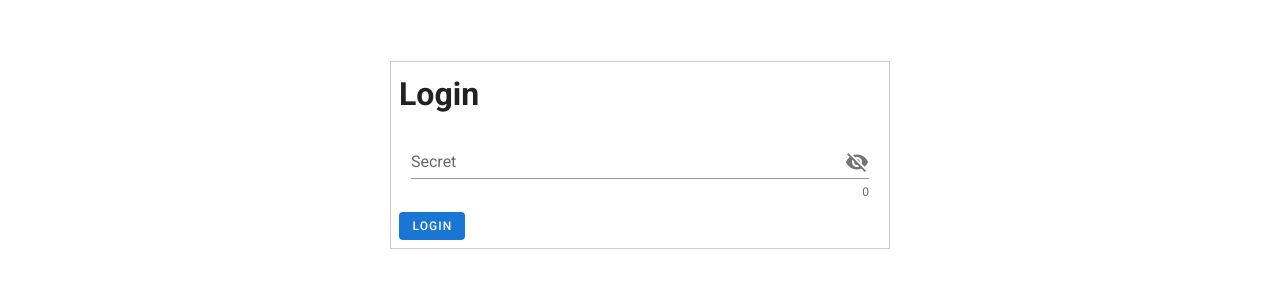
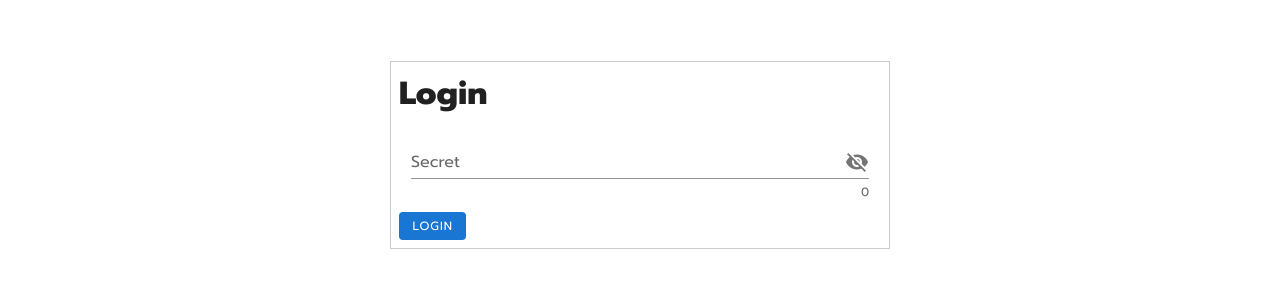
Before and after one commit to chaochana/2485, a Vue app: page /login in a window 1280 px wide. Shown: the part 187-474 px from the top of the page. Built offline with nearby package versions, Linux system fonts and the light colour scheme; sample sign-in values are in the browser's storage.

Commit message:
change font

```diff
--- a/src/App.vue
+++ b/src/App.vue
@@ -6,21 +6,21 @@
       <v-spacer></v-spacer>
     </v-app-bar>
 
-    <v-navigation-drawer v-model='drawer' absolute temporary>
+    <v-navigation-drawer v-model='drawer' absolute temporary v-if="checkAuthenticated()">
       <v-list nav dense>
         <v-list-item-group v-model="group" active-class="deep-purple--text text--accent-4">
           <v-list-item>
             <v-list-item-icon>
-              <v-icon>mdi-home</v-icon>
+              <v-icon>mdi-clipboard</v-icon>
             </v-list-item-icon>
-            <v-list-item-title>Home</v-list-item-title>
+            <v-list-item-title>จัดสมุนไพร</v-list-item-title>
           </v-list-item>
 
           <v-list-item>
             <v-list-item-icon>
               <v-icon>mdi-account</v-icon>
             </v-list-item-icon>
-            <v-list-item-title>Account</v-list-item-title>
+            <v-list-item-title>ลงทะเบียนวันงาน</v-list-item-title>
           </v-list-item>
 
           <router-link v-if="checkAuthenticated()" to="/login" v-on:click.native="logout()" replace>Logout</router-link>
--- a/src/assets/global.css
+++ b/src/assets/global.css
@@ -1,5 +1,21 @@
 @import url('https://fonts.googleapis.com/css?family=Prompt:200,400,800&display=swap');
 
 body {
-    font-family: 'Prompt', sans-serif;
+    font-family: 'Prompt', sans-serif !important;
 }
+
+.v-application {
+    font-family: 'Prompt', sans-serif !important;
+}
+
+h1 {
+    font-family: 'Prompt', sans-serif !important;
+}
+
+.display-2 {
+    font-family: 'Prompt', sans-serif !important;
+}
+
+.title .headline {
+    font-family: 'Prompt', sans-serif !important;
+}
--- a/src/main.js
+++ b/src/main.js
@@ -3,8 +3,8 @@ import App from './App.vue'
 import './registerServiceWorker'
 import router from './router'
 import store from './store'
+import '@/assets/global.css'
 import vuetify from './plugins/vuetify'
-import '@/assets/global.css'
 
 Vue.config.productionTip = false
 
```
